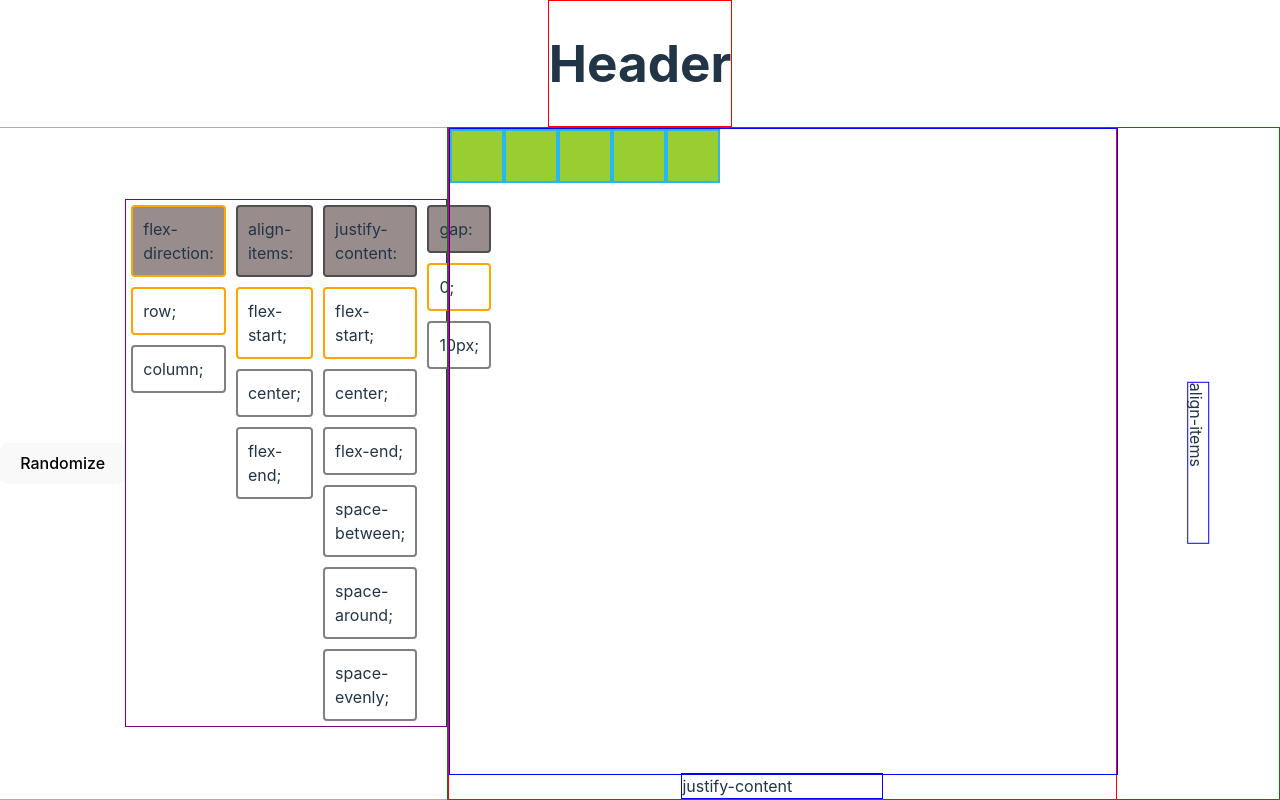
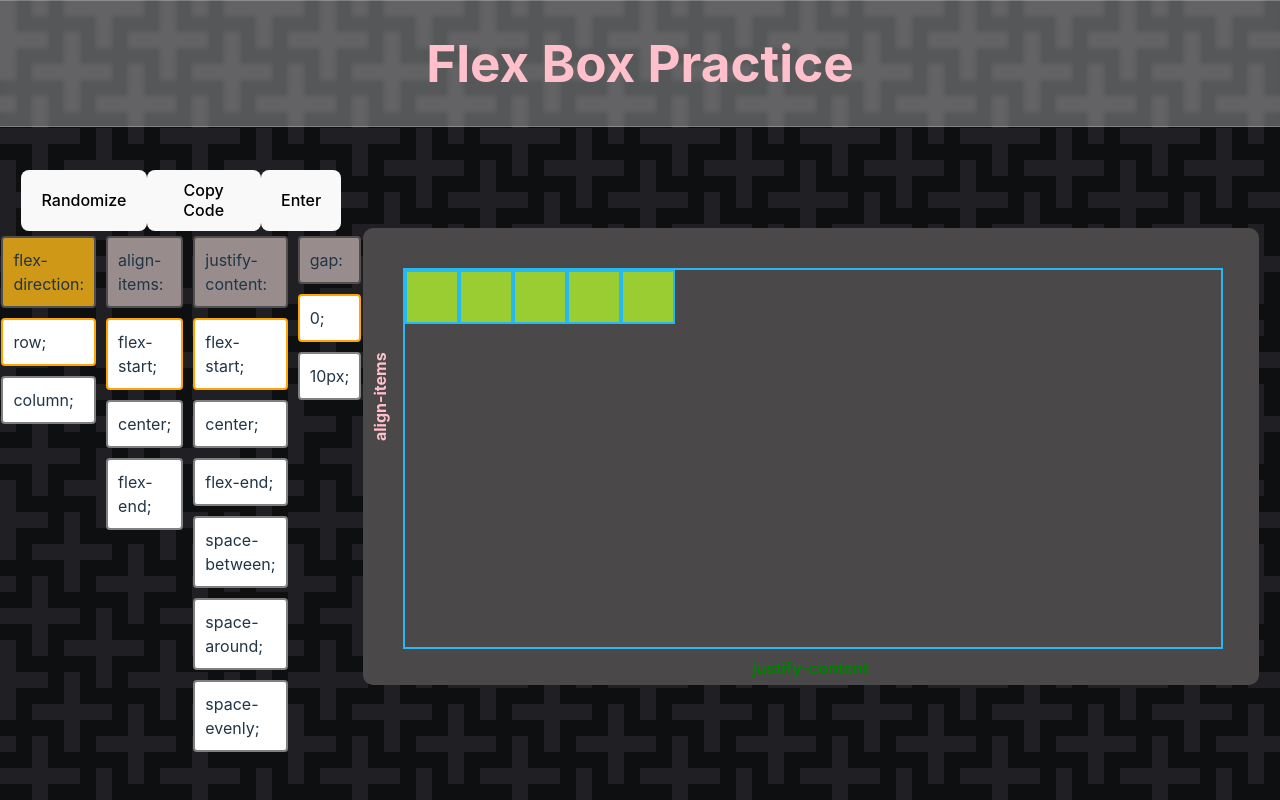
Before and after one commit to kingwilldabeast/flex-tutorial, a React (Vite) app: page / in a window 1280 px wide. Built offline with nearby package versions, Linux system fonts and the light colour scheme.

Commit message:
MVP with  styling and background pattern

```diff
--- a/src/App.css
+++ b/src/App.css
@@ -13,40 +13,92 @@ html, body, #root, .app {
   flex-direction: column;
   align-items: center;
   justify-content: space-between;
+  background:
+      conic-gradient(at 10% 50%,#0000 75%,#202024 0),
+      conic-gradient(at 10% 50%,#0000 75%,#202024 0) calc(1*32px) calc(3*32px),
+      conic-gradient(at 10% 50%,#0000 75%,#202024 0) calc(2*32px) calc(1*32px),
+      conic-gradient(at 10% 50%,#0000 75%,#202024 0) calc(3*32px) calc(4*32px),
+      conic-gradient(at 10% 50%,#0000 75%,#202024 0) calc(4*32px) calc(2*32px),
+      conic-gradient(at 50% 10%,#0000 75%,#202024 0) 0 calc(4*32px),
+      conic-gradient(at 50% 10%,#0000 75%,#202024 0) calc(1*32px) calc(2*32px),
+      conic-gradient(at 50% 10%,#0000 75%,#202024 0) calc(2*32px) 0,
+      conic-gradient(at 50% 10%,#0000 75%,#202024 0) calc(3*32px) calc(3*32px),
+      conic-gradient(at 50% 10%,#0000 75%,#202024 0) calc(4*32px) calc(1*32px),
+      #0d0f10;
+background-size: 160px 160px;
+
 }
 
 .header {
-  border: 1px solid red;
+  /* border: 1px solid red; */
+  color: pink;
+  background-color: #4a4848;
+  width: 100%;
+  text-align: center;
+  background: rgba(255,255,255,0.3);
+-webkit-backdrop-filter: blur(2px);
+backdrop-filter: blur(2px);
+border: 1px solid rgba(255,255,255,0.25);
 }
 
 .torso {
-  border: 1px solid orange;
+  /* border: 1px solid orange; */
   width: 100%;
   height: 100%;
   display: flex;
   flex-direction: row;
   align-items: center;
-  justify-content: space-between;
+  justify-content: space-evenly;
 }
 
-.y-axis-container {
-  border: 1px solid green;
+.chart-container {
+  position: relative;
+  /* border: 1px solid green; */
   display: flex;
-  flex-direction: row;
+  /* flex-direction: row;
   align-items: center;
-  justify-content: center;
+  justify-content: center; */
   width: 70%;
-  height: 100%;
+  height: 70%;
   /* gap: 0px; */
 }
 
-.x-axis-container {
-  border: 1px solid red;
-  display: flex;
+.chart {
+  position: relative;
+  /* border: 1px solid red; */
+  background-color: #4a4848;
+  border-radius: 10px;
+  /* display: flex;
   flex-direction: column;
-  align-items: center;
+  align-items: center; */
   width: 100%;
-  height: 100%;
+  height: 80%;
+  padding: 40px;
+}
+
+.x-axis-label {
+  position: absolute;
+  bottom: 0;
+  left: 50%;
+  transform: translateX(-50%);
+  padding: 5px;
+  color: pink;
+  font-weight: bold;
+  /* background: #f0f0f0;  */
+  /* border-top: 1px solid #e11111;  */
+}
+
+.y-axis-label {
+  position: absolute;
+  top: 50%;
+  left: 0;
+  transform: translateY(-50%) rotate(-90deg);
+  transform-origin: left top;
+  padding: 5px;
+  color: yellowgreen;
+  font-weight: bold;
+  /* background: #f0f0f0; */
+  /* border-right: 1px solid #000;  */
 }
 
 .overlap-container {
@@ -60,7 +112,7 @@ html, body, #root, .app {
   /* background-color: rgb(152, 140, 140); */
   width: 100%;
   height: 100%;
-  border: 1px solid blue;
+  border: 2px solid rgb(37, 185, 244);
   display: flex;
 }
 
@@ -69,23 +121,8 @@ html, body, #root, .app {
   /* background-color: rgb(152, 140, 140); */
   width: 100%;
   height: 100%;
-  border: 1px solid blue;
+  border: 2px solid rgb(37, 185, 244);
   display: flex;
-}
-
-.x-axis {
-  border: 1px solid blue;
-  width: 200px;
-
-}
-
-.y-axis {
-  border: 1px solid blue;
-  width: 200px;
-  height: 20px;
-  /* height: 10%; */
-  transform: rotate(90deg);
-
 }
 
 .item {
@@ -101,9 +138,20 @@ html, body, #root, .app {
   border: 2px solid rgb(37, 185, 244);
 }
 
+.left-side {
+  display: flex;
+  flex-direction: column;
+  width: 25%;
+  align-items: center;
+}
+
+.controls {
+  display: flex;
+  flex-direction: row;
+}
+
 .button-container {
-  border: 1px solid purple;
-  width: 25%;
+  /* border: 1px solid purple; */
   /* height: 30%; */
   display: flex;
   flex-direction: row;
@@ -121,15 +169,19 @@ html, body, #root, .app {
   margin: 5px;
   border-radius: 4px;
   font-size: 16px;
+  transition: all 0.3s ease;
+
 }
 
 .labelActive {
-  border: 2px solid orange;
-  background-color: rgb(152, 140, 140);
+  border: 2px solid rgb(80, 79, 78);
+  background-color: rgb(207, 152, 23);
   padding: 10px;
   margin: 5px;
   border-radius: 4px;
   font-size: 16px;
+  transition: all 0.3s ease;
+
 }
 
 .buttonSelected {
--- a/src/components/Header.jsx
+++ b/src/components/Header.jsx
@@ -1,7 +1,7 @@
 export default function Header (props) {
     return (
       <div className="header">
-        <h1>Header</h1>
+        <h1>Flex Box Practice</h1>
       </div>
     )
 
--- a/src/components/Torso.jsx
+++ b/src/components/Torso.jsx
@@ -61,6 +61,10 @@ export default function Torso (props) {
     const buttonSelected = {
         border: '1px solid orange'
     }
+
+    const xAxisColor = direction === 'column' ? 'pink' : 'green';
+    const yAxisColor = direction === 'column' ? 'green' : 'pink';
+
 
     // Handler function for arrow key presses
     const handleKeyDown = (event) => {
@@ -143,7 +147,13 @@ export default function Torso (props) {
     return (
 
       <div className="torso">
+        <div className='left-side'>
+            <div className='controls'>
             <button onClick={() => setButtonClicked(true)}>Randomize</button>
+            <button >Copy Code</button>
+            <button >Enter</button>
+
+            </div>
             <div className="button-container">
 
                 <div className='button-column'>
@@ -263,11 +273,13 @@ export default function Torso (props) {
                 </div>
 
             </div>
-
-        <div className='y-axis-container'>
+        </div>
 
 
-            <div className='x-axis-container'>
+        <div className='chart-container'>
+
+
+            <div className='chart'>
 
                 <div className='overlap-container'>
                     <div className="box-container" style={containerStyle}>
@@ -309,12 +321,13 @@ export default function Torso (props) {
                     </div>
                 </div>
 
-            <div className='x-axis'>
+                <div className='x-axis-label' style={{ color: xAxisColor}} >
                     {direction == 'column' ? 'align-items' : 'justify-content'}
                 </div>
+
             </div>
 
-            <div className='y-axis'>
+            <div className='y-axis-label' style={{ color: yAxisColor}}>
                 {direction == 'row' ? 'align-items' : 'justify-content'}
             </div>
         </div>
```
Lines whose indentation alone changed are shown as unchanged.
